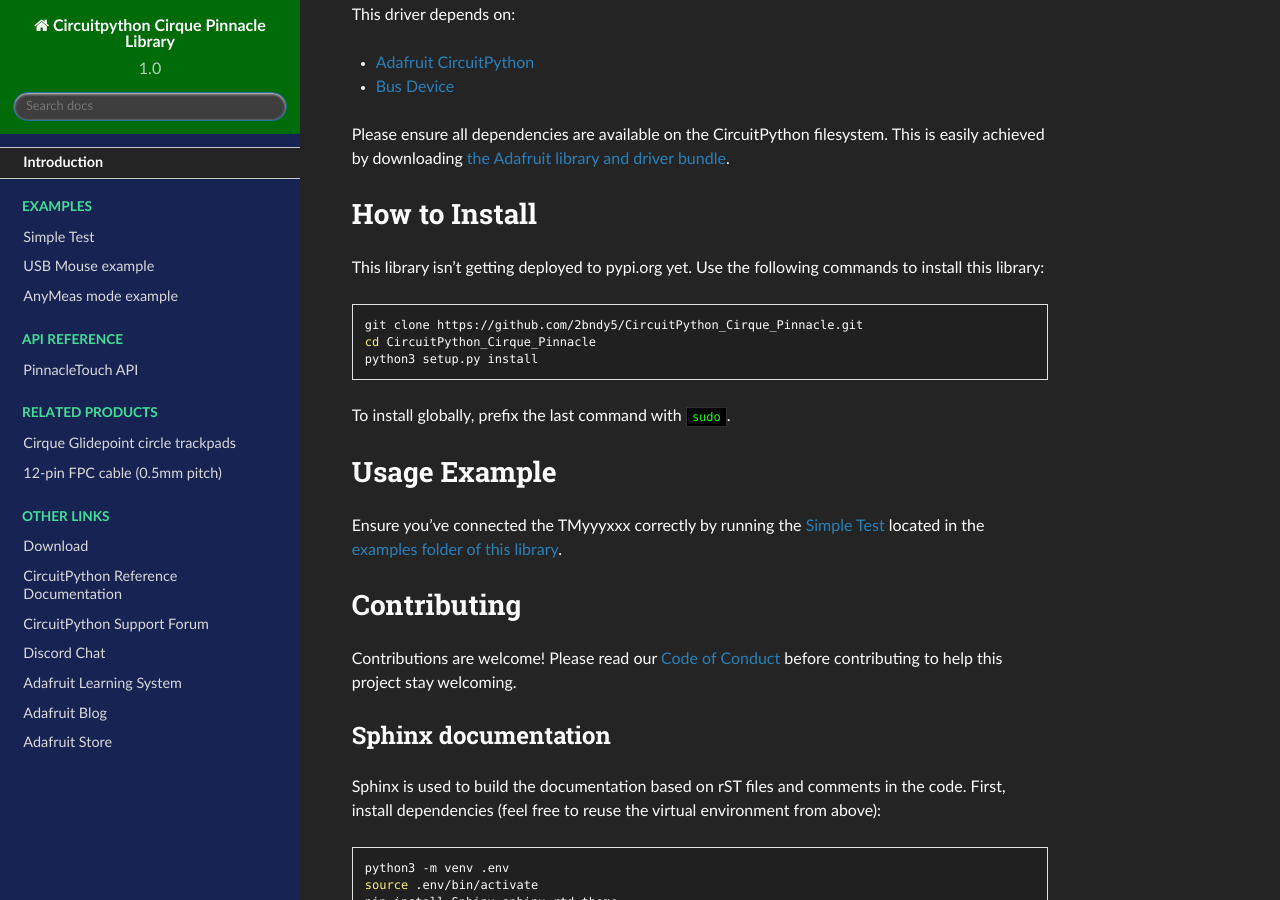
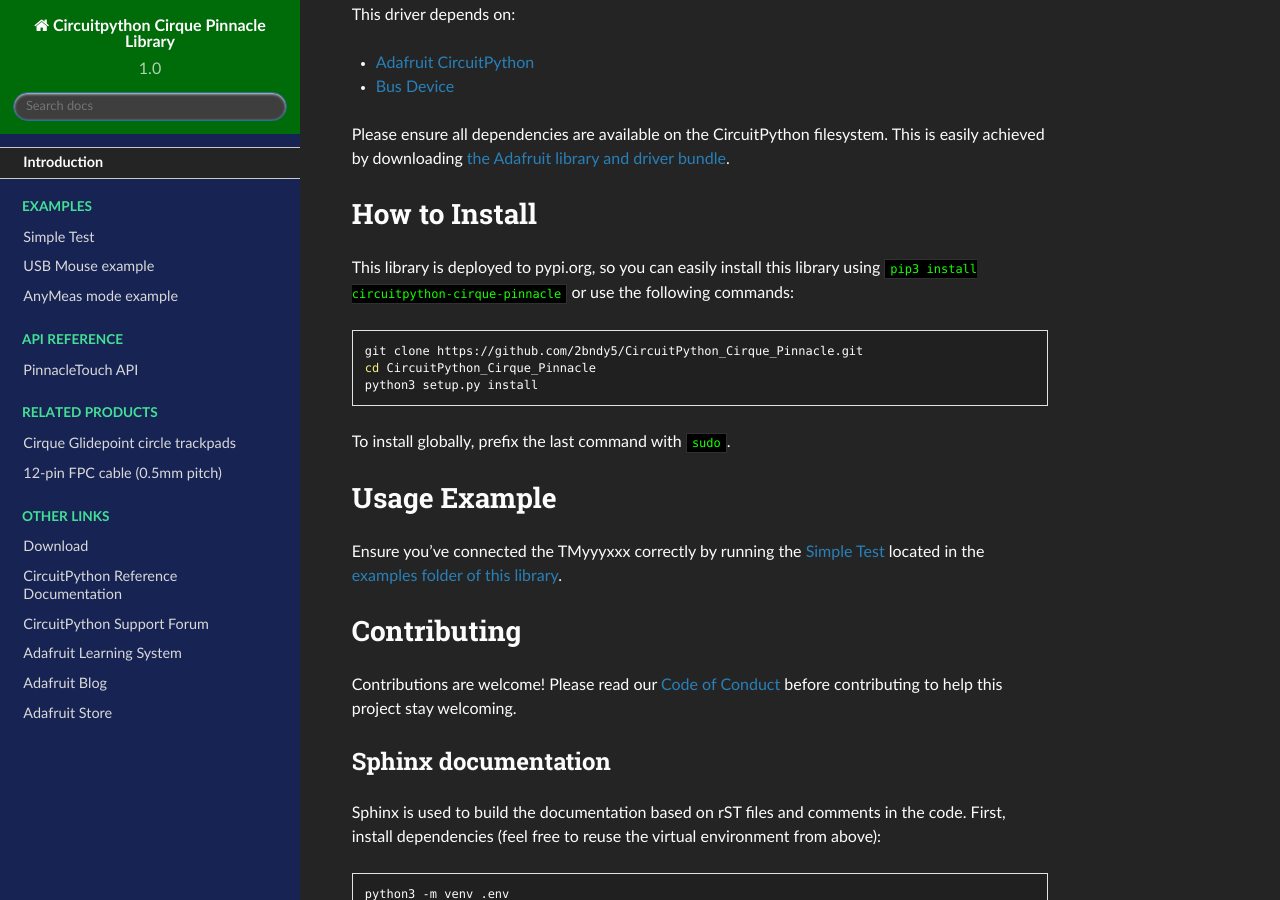
Before and after one commit to 2bndy5/CircuitPython_Cirque_Pinnacle, a Sphinx documentation site: the page built from docs/index.rst, in a window 1280 px wide and 900 px high, scrolled down 2815 px. Built offline with Sphinx 7.4.7 and the Read the Docs theme 2.0.0, drawn with Linux system fonts in a browser that asks for light colours.

Commit message:
fixed download link and  "how2install"

```diff
--- a/README.rst
+++ b/README.rst
@@ -120,7 +120,9 @@
 
 How to Install
 =====================
-This library isn't getting deployed to pypi.org yet. Use the following commands to install this library:
+This library is deployed to pypi.org, so you can easily install this library
+using ``pip3 install circuitpython-cirque-pinnacle`` or use the following
+commands:
 
 .. code-block:: shell
 
--- a/docs/index.rst
+++ b/docs/index.rst
@@ -30,10 +30,9 @@
 .. toctree::
     :caption: Other Links
 
-    Download <https://github.com/2bndy5/CircuitPython_Pinnacle_1ca027/releases/latest>
+    Download <https://github.com/2bndy5/CircuitPython_Cirque_Pinnacle/releases>
     CircuitPython Reference Documentation <https://circuitpython.readthedocs.io>
     CircuitPython Support Forum <https://forums.adafruit.com/viewforum.php?f=60>
-    Discord Chat <https://adafru.it/discord>
     Adafruit Learning System <https://learn.adafruit.com>
     Adafruit Blog <https://blog.adafruit.com>
     Adafruit Store <https://www.adafruit.com>
```
